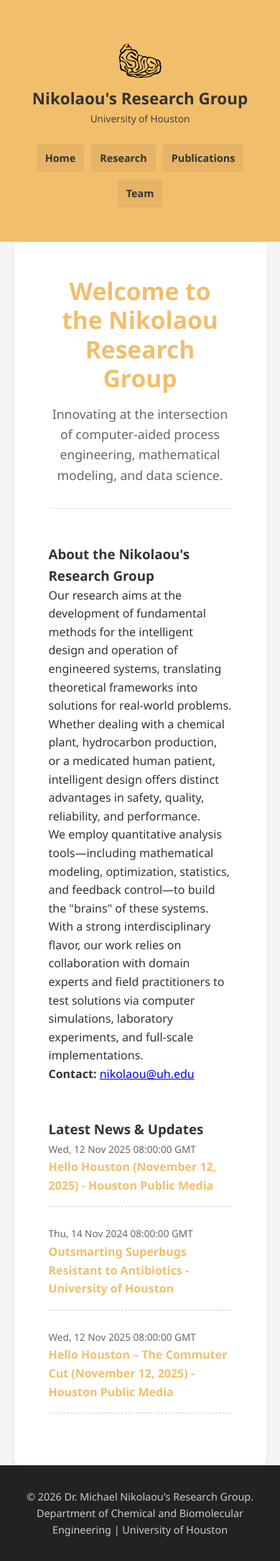
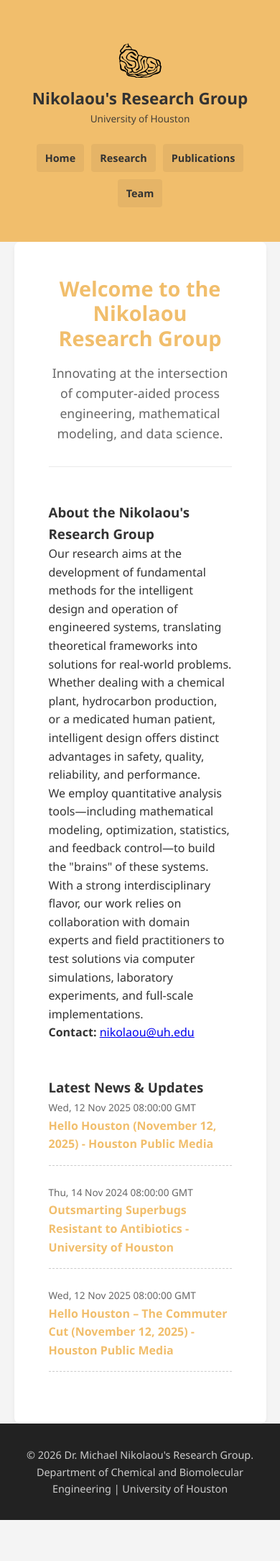
Before and after one commit to GALGAT/nikolaou-lab, a Jekyll site: the page built from index.html, in a window 390 px wide. Shown: the whole page at 72% size. Built offline with Jekyll 4.4.1, drawn with Linux system fonts in a browser that asks for light colours; after the commit the page ends 2112 px from its top, so only the background shows below that.

Commit message:
Implement responsive styles for mobile view
Added responsive styles for mobile layout adjustments.

```diff
--- a/css/style.css
+++ b/css/style.css
@@ -440,3 +440,26 @@
         margin-bottom: 1rem;
     }
 }
+@media (max-width: 768px) {
+    .homepage-grid {
+        /* This forces the two sections to stack vertically */
+        display: flex;
+        flex-direction: column;
+        gap: 3rem;
+    }
+
+    .bio-section {
+        /* Ensures the group description is read first */
+        order: 1;
+        text-align: left; /* Keeps the professional look on mobile */
+    }
+
+    .news-section {
+        order: 2;
+    }
+
+    /* Make the hero text scale down even more on very small screens */
+    .hero h2 {
+        font-size: 1.8rem !important;
+    }
+}
```
